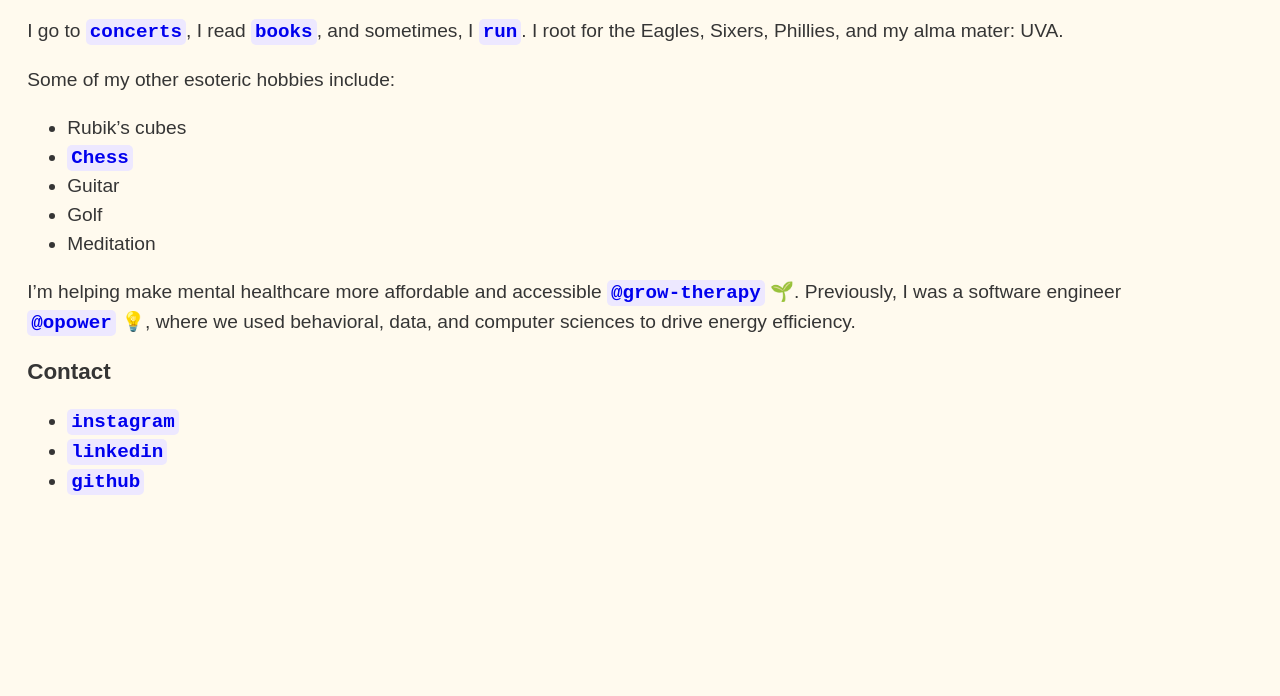
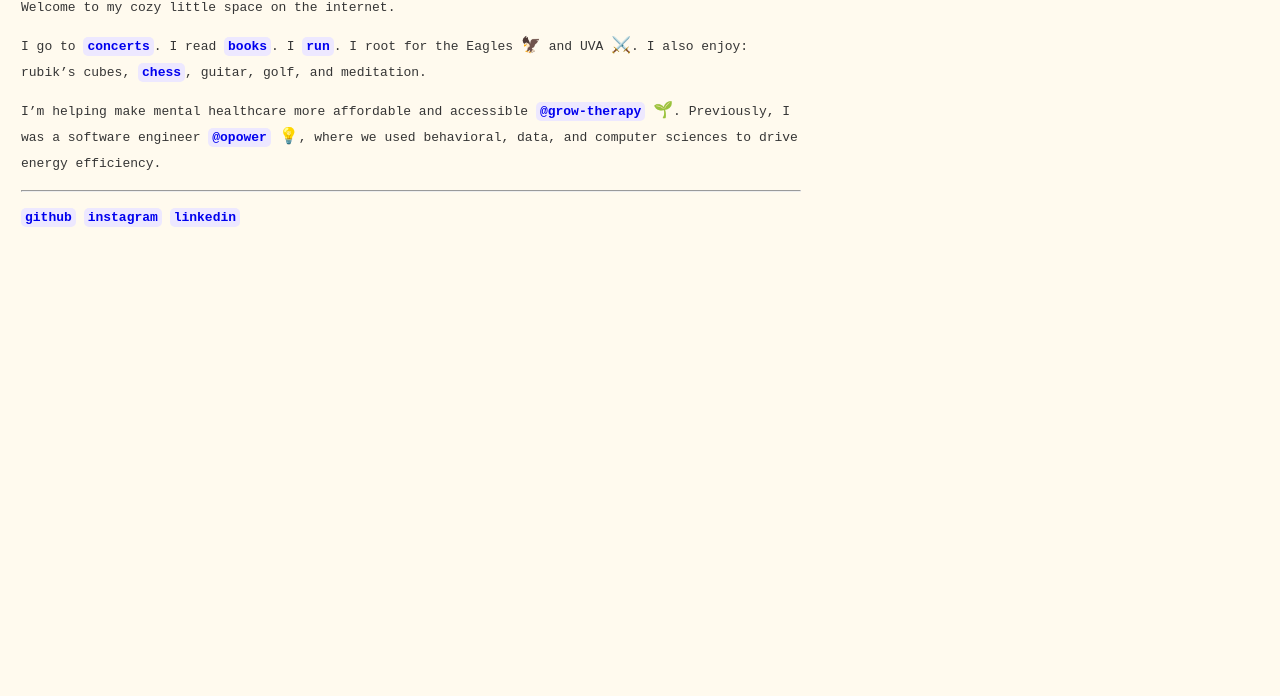
Before and after one commit to jaredculp/jaredculp.github.io, an Astro site: page / in a window 1280 px wide. Shown: the part 104-800 px from the top of the page. Built offline with nearby package versions, Linux system fonts and the light colour scheme; Astro itself is replaced by a stand-in of ours.

Commit message:
style tweaks

```diff
--- a/src/layouts/Layout.astro
+++ b/src/layouts/Layout.astro
@@ -11,26 +11,22 @@ const { frontmatter } = Astro.props;
       body {
         background-color: #FFFAEE;
         color: #353535;
-        font-size: calc(1rem + 0.25vw);
-        font-family: sans-serif;
+        font-family: monospace;
         font-weight: 300;
-        line-height: 1.5;
+        line-height: 2;
         max-width: 60em;
         padding: 1em;
       }
 
-      h1, h2, h3, h4, h5, h6 {
+      h1, h2, h3, h4, h5, h6, span {
+        font-family: sans-serif;
         line-height: 1.1;
       }
 
       a {
         text-decoration: none;
-      }
-
-      a:not(.social) {
         background-color: #EDE8FF;
         border-radius: 5px;
-        font-family: monospace;
         font-weight: 600;
         padding: 2px 4px;
       }
--- a/src/pages/index.md
+++ b/src/pages/index.md
@@ -3,25 +3,26 @@ layout: ../layouts/Layout.astro
 title: culp.dev
 ---
 
-# Hi, I'm Jared. 👋🏻
+# Yo, I'm Jared. 👋🏻
 
-I go to [concerts](./concerts), I read [books](https://app.thestorygraph.com/profile/jaredculp), and sometimes, I [run](https://www.strava.com/athletes/29877893).
-I root for the Eagles, Sixers, Phillies, and my alma mater: UVA.
+Welcome to my cozy little space on the internet.
 
+I go to [concerts](./concerts).
+I read [books](https://app.thestorygraph.com/profile/jaredculp).
+I [run](https://www.strava.com/athletes/29877893).
+I root for the Eagles <span>🦅</span> and UVA <span>⚔️</span>.
+I also enjoy:
+rubik's cubes,
+[chess](https://lichess.org/@/jaredculp),
+guitar,
+golf,
+and meditation.
 
-Some of my other esoteric hobbies include:
-- Rubik's cubes
-- [Chess](https://lichess.org/@/jaredculp)
-- Guitar
-- Golf
-- Meditation
+I'm helping make mental healthcare more affordable and accessible [@grow-therapy](https://growtherapy.com) <span>🌱</span>.
+Previously, I was a software engineer [@opower](./opower) <span>💡</span>, where we used behavioral, data, and computer sciences to drive energy efficiency.
 
+---
 
-I'm helping make mental healthcare more affordable and accessible [@grow-therapy](https://growtherapy.com) 🌱.
-Previously, I was a software engineer [@opower](./opower) 💡, where we used behavioral, data, and computer sciences to drive energy efficiency.
-
-### Contact
-
-* [instagram](https://instagram.com/jaredculp)
-* [linkedin](https://linkedin.com/in/jared-culp)
-* [github](https://github.com/jaredculp)
+[github](https://github.com/jaredculp)
+[instagram](https://instagram.com/jaredculp)
+[linkedin](https://linkedin.com/in/jared-culp)
```
Also changed, not shown: src/pages/opower.md (+6 -6 lines).
